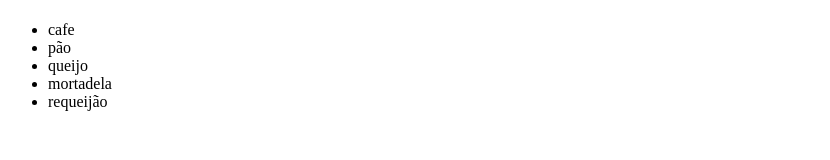
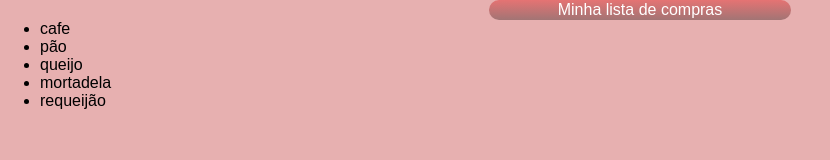
Before and after one commit to ThiagoNobredaRocha/MyWorld, a plain HTML site: page index.html in a window 1280 px wide. Shown: the whole page, without its empty margins (0-830 px from the left). Drawn offline with Linux system fonts and the light colour scheme.

Commit message:
meu primeiro css (#2)

```diff
--- a/index.html
+++ b/index.html
@@ -4,10 +4,11 @@
     <meta charset="UTF-8">
     <meta http-equiv="X-UA-Compatible" content="IE=edge">
     <meta name="viewport" content="width=device-width, initial-scale=1.0">
+    <link rel="stylesheet" href="style.css">
     <title>MyFirstProject</title>
 </head>
 <body>
-    <h1 class="world"></h1>
+    <h1 class="world">Minha lista de compras</h1>
     <ul>
         <li>cafe</li>
         <li>pão</li>
--- /dev/null
+++ b/style.css
@@ -0,0 +1,14 @@
+*{
+    background-color:#e7b0b0 ;
+    font: 1em arial, sans-serif;
+    margin: 0;
+}
+h1{
+    background-image: linear-gradient(to top, rgba(29, 1, 1, 0.342), #e20e0e60);
+    color: white;
+    padding: 1px;
+    max-width: 300px;
+    margin: auto;
+    text-align: center;
+    border-radius: 1vw;
+}
```
